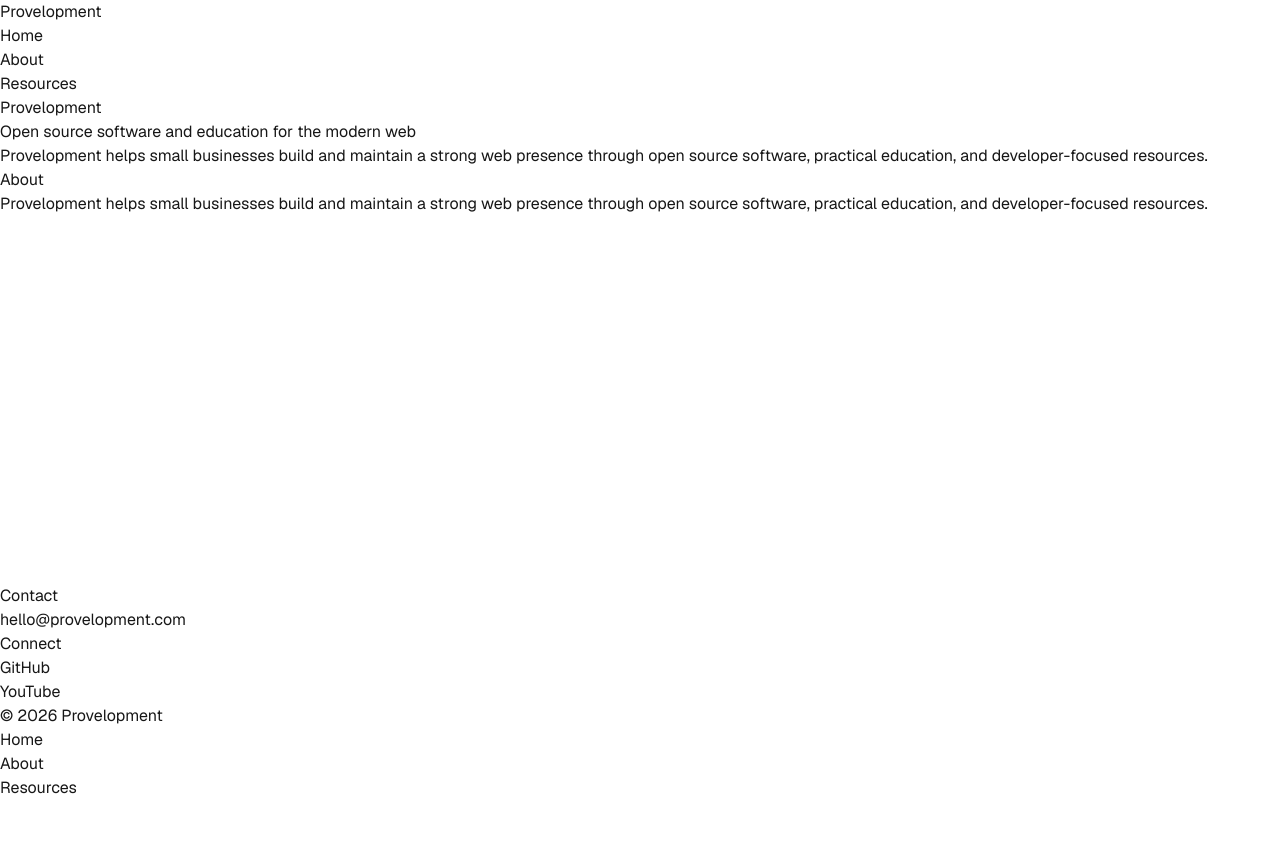
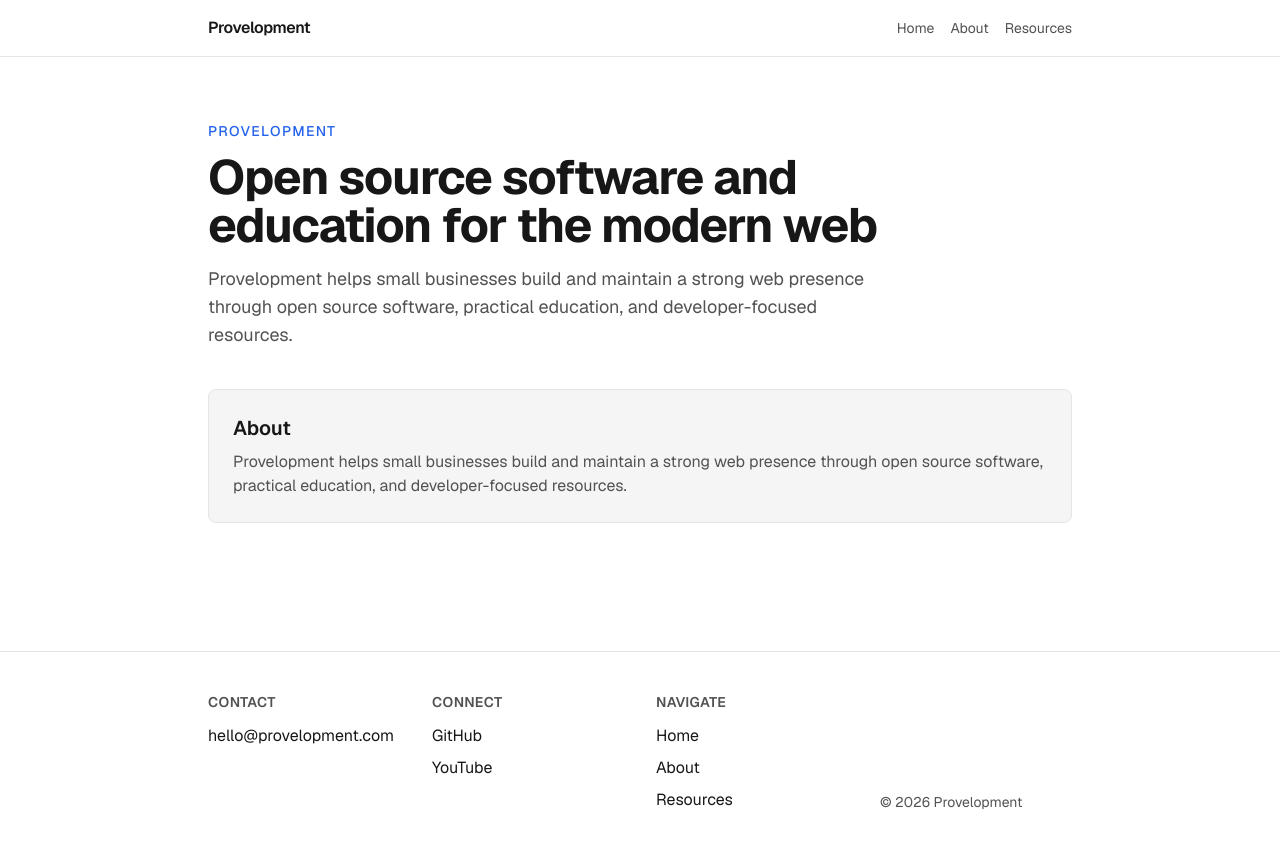
Before and after one commit to provelopment/provelopment, a Next.js app: page / in a window 1280 px wide. Shown: the top 846 px of the page. Before the commit the page ends 800 px from the top, so only its background shows below. Built offline with nearby package versions, Linux system fonts and the light colour scheme.

Commit message:
feat: apply design tokens to site chrome and pages

```diff
--- a/src/app/about/page.tsx
+++ b/src/app/about/page.tsx
@@ -18,9 +18,11 @@ export default async function AboutPage() {
   }
 
   return (
-    <>
-      <h1>{content.title}</h1>
-      <MarkdownContent markdown={content.body} />
-    </>
+    <article className="mx-auto max-w-4xl px-4 py-12">
+      <h1 className="text-3xl font-bold tracking-tight">{content.title}</h1>
+      <div className="mt-6">
+        <MarkdownContent markdown={content.body} />
+      </div>
+    </article>
   );
 }
--- a/src/app/not-found.tsx
+++ b/src/app/not-found.tsx
@@ -2,12 +2,16 @@ import Link from "next/link";
 
 export default function NotFound() {
   return (
-    <>
-      <h1>Page not found</h1>
-      <p>The page you are looking for does not exist.</p>
-      <p>
-        <Link href="/">Return home</Link>
+    <section className="mx-auto max-w-4xl px-4 py-24 text-center">
+      <h1 className="text-4xl font-bold tracking-tight">Page not found</h1>
+      <p className="mt-4 text-muted-foreground">
+        The page you are looking for does not exist.
       </p>
-    </>
+      <p className="mt-6">
+        <Link href="/" className="font-medium text-primary hover:underline">
+          Return home
+        </Link>
+      </p>
+    </section>
   );
 }
--- a/src/app/page.tsx
+++ b/src/app/page.tsx
@@ -3,15 +3,28 @@ import { siteConfig } from "@/config";
 export default function HomePage() {
   return (
     <>
-      <header>
-        <p>{siteConfig.name}</p>
-        <h1>{siteConfig.tagline}</h1>
-        <p>{siteConfig.description}</p>
+      <header className="mx-auto max-w-4xl px-4 pt-16 pb-10">
+        <p className="text-sm font-medium uppercase tracking-widest text-primary">
+          {siteConfig.name}
+        </p>
+        <h1 className="mt-3 text-4xl font-bold tracking-tight text-balance sm:text-5xl">
+          {siteConfig.tagline}
+        </h1>
+        <p className="mt-4 max-w-2xl text-lg text-muted-foreground">
+          {siteConfig.description}
+        </p>
       </header>
 
-      <section aria-labelledby="home-about-heading">
-        <h2 id="home-about-heading">About</h2>
-        <p>{siteConfig.description}</p>
+      <section
+        aria-labelledby="home-about-heading"
+        className="mx-auto max-w-4xl px-4 pb-16"
+      >
+        <div className="rounded-lg border border-border bg-accent p-6">
+          <h2 id="home-about-heading" className="text-xl font-semibold">
+            About
+          </h2>
+          <p className="mt-2 text-muted-foreground">{siteConfig.description}</p>
+        </div>
       </section>
     </>
   );
--- a/src/app/resources/page.tsx
+++ b/src/app/resources/page.tsx
@@ -18,9 +18,11 @@ export default async function ResourcesPage() {
   }
 
   return (
-    <>
-      <h1>{content.title}</h1>
-      <MarkdownContent markdown={content.body} />
-    </>
+    <article className="mx-auto max-w-4xl px-4 py-12">
+      <h1 className="text-3xl font-bold tracking-tight">{content.title}</h1>
+      <div className="mt-6">
+        <MarkdownContent markdown={content.body} />
+      </div>
+    </article>
   );
 }
--- a/src/components/site/site-footer.tsx
+++ b/src/components/site/site-footer.tsx
@@ -3,21 +3,30 @@ import { siteConfig } from "@/config";
 
 export function SiteFooter() {
     return (
-        <footer>
+        <footer className="mt-16 border-t border-border">
+            <div className="mx-auto grid max-w-4xl gap-8 px-4 py-10 sm:grid-cols-2 lg:grid-cols-4">
                 <div>
-                <h2>Contact</h2>
+                    <h2 className="text-sm font-semibold uppercase tracking-wide text-muted-foreground">
+                        Contact
+                    </h2>
 
                     {siteConfig.contact.email ? (
-                    <p>
-                        <a href={`mailto:${siteConfig.contact.email}`}>
+                        <p className="mt-3">
+                            <a
+                                href={`mailto:${siteConfig.contact.email}`}
+                                className="hover:text-primary"
+                            >
                                 {siteConfig.contact.email}
                             </a>
                         </p>
                     ) : null}
 
                     {siteConfig.contact.phone ? (
-                    <p>
-                        <a href={`tel:${siteConfig.contact.phone}`}>
+                        <p className="mt-3">
+                            <a
+                                href={`tel:${siteConfig.contact.phone}`}
+                                className="hover:text-primary"
+                            >
                                 {siteConfig.contact.phone}
                             </a>
                         </p>
@@ -25,15 +34,18 @@ export function SiteFooter() {
                 </div>
 
                 <div>
-                <h2>Connect</h2>
+                    <h2 className="text-sm font-semibold uppercase tracking-wide text-muted-foreground">
+                        Connect
+                    </h2>
 
-                <ul>
+                    <ul className="mt-3 space-y-2">
                         {siteConfig.socialLinks.map((socialLink) => (
                             <li key={socialLink.platform}>
                                 <a
                                     href={socialLink.href}
                                     rel="noreferrer"
                                     target="_blank"
+                                    className="hover:text-primary"
                                 >
                                     {socialLink.label}
                                 </a>
@@ -42,17 +54,29 @@ export function SiteFooter() {
                     </ul>
                 </div>
 
-            <p>&copy; {new Date().getFullYear()} {siteConfig.name}</p>
+                <nav aria-label="Footer navigation">
+                    <h2 className="text-sm font-semibold uppercase tracking-wide text-muted-foreground">
+                        Navigate
+                    </h2>
 
-            <nav aria-label="Footer navigation">
-                <ul>
+                    <ul className="mt-3 space-y-2">
                         {siteConfig.navigation.map((item) => (
                             <li key={item.href}>
-                            <Link href={item.href}>{item.label}</Link>
+                                <Link
+                                    href={item.href}
+                                    className="hover:text-primary"
+                                >
+                                    {item.label}
+                                </Link>
                             </li>
                         ))}
                     </ul>
                 </nav>
+
+                <p className="self-end text-sm text-muted-foreground sm:text-right lg:text-left">
+                    &copy; {new Date().getFullYear()} {siteConfig.name}
+                </p>
+            </div>
         </footer>
     );
 }
--- a/src/components/site/site-header.tsx
+++ b/src/components/site/site-header.tsx
@@ -3,20 +3,32 @@ import { siteConfig } from "@/config";
 
 export function SiteHeader() {
     return (
-        <header>
+        <header className="border-b border-border">
+            <div className="mx-auto flex max-w-4xl items-center justify-between gap-4 px-4 py-4">
                 <div>
-                <Link href="/">{siteConfig.name}</Link>
+                    <Link
+                        href="/"
+                        className="font-semibold tracking-tight hover:text-primary"
+                    >
+                        {siteConfig.name}
+                    </Link>
                 </div>
 
                 <nav aria-label="Primary navigation">
-                <ul>
+                    <ul className="flex items-center gap-4">
                         {siteConfig.navigation.map((item) => (
                             <li key={item.href}>
-                            <Link href={item.href}>{item.label}</Link>
+                                <Link
+                                    href={item.href}
+                                    className="text-sm text-muted-foreground transition-colors hover:text-foreground"
+                                >
+                                    {item.label}
+                                </Link>
                             </li>
                         ))}
                     </ul>
                 </nav>
+            </div>
         </header>
     );
 }
```
Lines whose indentation alone changed are shown as unchanged.
